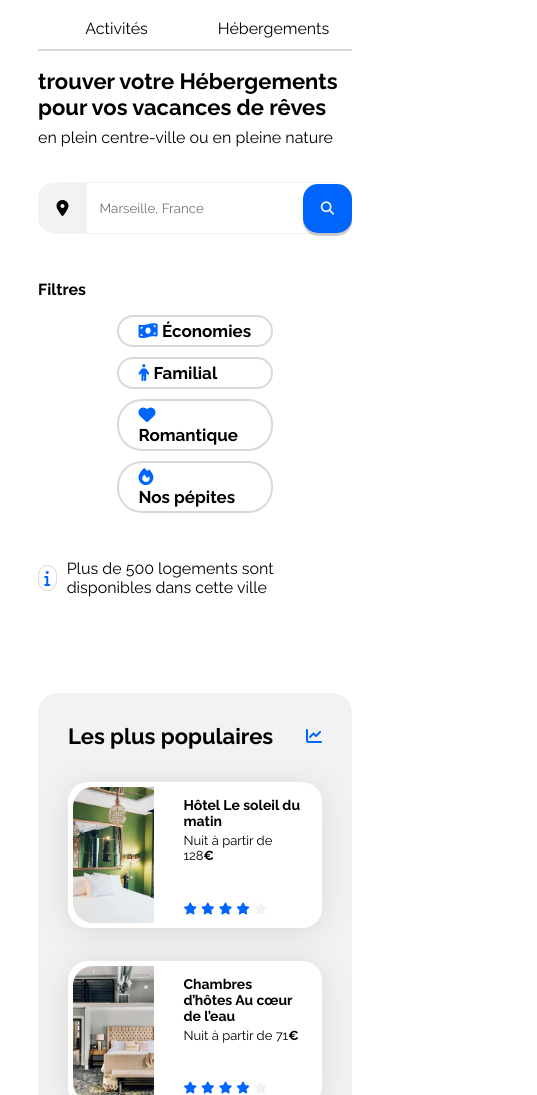
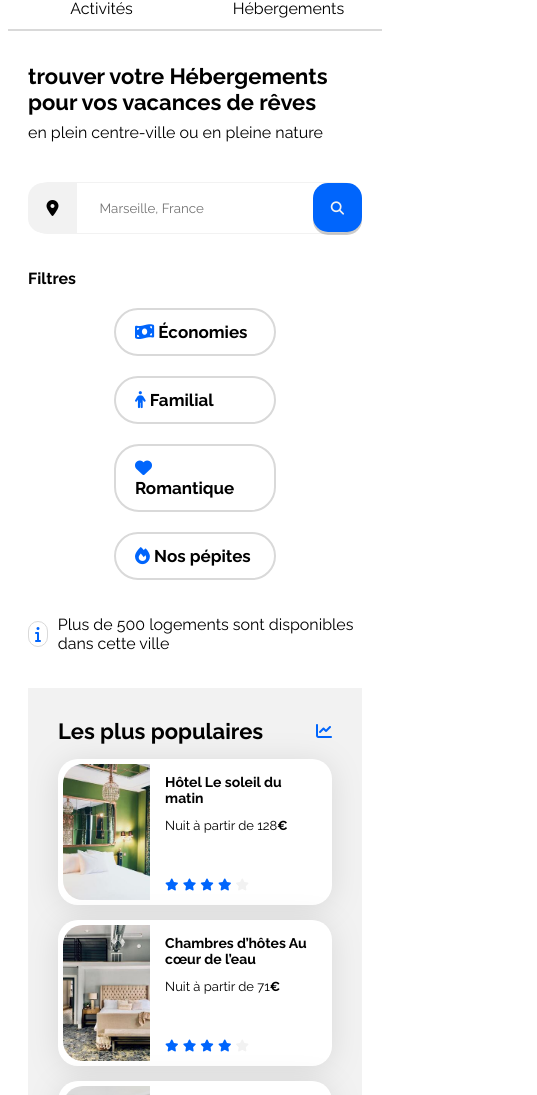
Before and after one commit to Gaby-code42/Booki, a plain HTML site: page index.html in a window 390 px wide. Shown: the part 98-1193 px from the top of the page, 537 px wide, since content can reach past the window. Drawn offline with Linux system fonts and the light colour scheme.

Commit message:
correction + starting media

```diff
--- a/css/style.css
+++ b/css/style.css
@@ -2,13 +2,6 @@
 * {
     font-family: 'Raleway', sans-serif;
 
-}
-h1 {
-    margin:0;
-}
-
-h3 {
-    margin:0;
 }
 :root {
     --main-color: #0065FC;
@@ -19,6 +12,16 @@ h3 {
 .fa-solid {
     color: var(--main-color);
 }
+
+h1 h2 h3{
+    margin:0;
+}
+
+p { margin:0;
+    display: inline-block;
+
+}
+
 
 body {
     display: flex;
@@ -53,7 +56,11 @@ header .logo img{
 
 }
 .nav-top ul {
-    margin: 0;
+    margin:0;
+    padding:0;
+    display: flex;
+    flex-direction: row;
+    text-align:center;
 }
 
 .header-title{
@@ -124,6 +131,15 @@ header .logo img{
     height: 49px;
     }
 
+    .button-search{
+    background-color:#0065FC;
+    border-radius: 15px 15px 15px 15px;
+    width: 49px;
+    height: 49px;
+    border:none;
+    box-shadow:  0px 3px 0 rgba(0,0,0,0.2);
+    }
+
 input[type="submit"] {
     background-color:#0065FC;
     border-radius: 0px 15px 15px 0px;
@@ -136,6 +152,11 @@ input[type="submit"] {
 .nav-interest{
     margin-top:5px;
 }
+
+.nav-interest p {
+    margin:0;
+}
+
 .nav-group{
     flex-wrap: wrap;
     display:flex;
@@ -167,15 +188,15 @@ input[type="submit"] {
     border: #D9D9D9 2px solid;
     border-radius: 25px;
     font-size: 17px;
-    display:flex;
     align-items: center;
     justify-content: center;
-    padding: 4px 19px 4px 19px;
+    padding: 12px 19px 12px 19px;
 }
-
-.nav-interest ul li p {
-    display: inline-block;
-    margin:0px;
+.nav-interest {
+    margin: 0;
+}
+.nav-group {
+    margin:0;
 }
 
  .info {
@@ -202,9 +223,8 @@ input[type="submit"] {
     justify-content: space-between;
 }
 
+
 .hebergements-and-populaires section {
-    background-color: var(--main-bg-color);
-    border-radius: 20px;
     padding: 30px;
     box-sizing: border-box;
 }
@@ -212,18 +232,25 @@ input[type="submit"] {
 /****** Hebergements ***********/
 .hebergements {
     width: 65%;
+    background-color: var(--main-bg-color);
+    border-radius: 20px;
 }
 
 .card-txt {
+    display: flex;
     Padding :0px 15px 0px 15px;
     Gap: 8px;
+    flex-direction: column;
 }
 
 .card-rating {
-    Padding :0px 15px 0px 15px;
     Gap: 4px;
 }
-
+.hebergements {
+    display: flex;
+    gap:30px;
+    flex-direction: column;
+}
 .hebergements-cards {
     display:flex;
     flex-wrap: wrap;
@@ -236,10 +263,7 @@ input[type="submit"] {
 }
 
 
-.hebergements-cards .card .card-content .card-subtitle {
-    margin-top:8px;
-    margin-bottom:8px;
-}
+
 
 .hebergements-cards img {
     width: 100%;
@@ -271,6 +295,7 @@ a {
 
 .card-title {
     font-size: 16px;
+    margin:0;
 }
 
 .euro {
@@ -281,12 +306,14 @@ a {
     color: var(--main-bg-color)
 }
 
-h4{
-    margin-bottom: 0;
+h4 {
+    margin:0;
 }
 /****** Populaires ***********/
 .populaires {
     width: 32%;
+    background-color: var(--main-bg-color);
+    border-radius: 20px;
 }
 
 .populaires-title {
@@ -309,13 +336,14 @@ h4{
 
 .populaires-cards .card-content {
     width: 67%;
-    padding-left: 15px;
     display: flex;
     flex-direction: column;
     justify-content: space-between;
     box-sizing: border-box;
 }
-
+.populaires-cards .card-rating{
+    padding-left: 15px;
+}
 .populaires-cards .card-title {
     margin-top: 10px;
     margin-bottom: 4px;
@@ -334,6 +362,7 @@ h4{
 .activity {
     box-sizing: border-box;
     padding: 30px;
+    float: none;
 }
 
 .activity .card-title {
@@ -345,6 +374,7 @@ h4{
     display: flex;
     width: 100%;
     gap:30px;
+
 }
 
 .a-card {
@@ -409,7 +439,6 @@ footer {
 
     .populaires {
         width: 100%;
-        margin-top: 50px;
     }
 
     .populaires-cards {
@@ -434,13 +463,13 @@ footer {
 
 /* Small devices (phones, less than 768px) */
 @media (max-width: 767.98px) {
+    /*header*/
     .main-container{
-        padding: 0 30px;
+        padding: 0px;
     }
-
     header {
-        display: flex;
         flex-direction: column;
+        gap:10px;
     }
 
     .logo {
@@ -448,39 +477,41 @@ footer {
         justify-content: center;
         }
 
-    .nav-top {
-        display: flex;
-        padding:0 px;
-        flex-direction: row;
+    header .logo img{
+        padding: 30px;
+    }
+    .header-title::before{
+    border-top: 2px solid#D9D9D9;
+    top:30px;
     }
 
-    .nav-top ul {
-        display: flex;
-        flex-direction: row;
-        margin:0;
-        padding:0;
-        width: 100%;
-        text-align:center;
-        margin-top:30px;
+    main {
+        padding: 0px 20px 0px 20px;
+        gap:35px;
+    }
+    h1 {
+        font-size: 22px;
     }
 
     .nav-top ul li {
         padding: 0;
-        margin: 0 auto;
+        margin: 0 ;
         width: 50%;
     }
+    .nav-interest {
+        display: flex;
+        flex-wrap: wrap;
+        gap:10px;
+    }
+    .nav-interest ul{
+        margin:0;
+        padding: 0;
+    }
+    .nav-filter {
+        width: 36%;
+        margin-top: 10px;
+    }
 
-.header-title::before{
-    border-top: 2px solid#D9D9D9;
-    top:30px;
-}
-h1 {
-    font-size: 22px;
-}
-.container-title p {
-    font-size: 16px;
-    margin-top: auto;
-}
     .search-bar {
         border-top: 1px solid #F2F2F2;
         border-bottom: 1px solid #F2F2F2;
@@ -488,15 +519,6 @@ h1 {
         display: flex;
         justify-content: space-between;
     }
-.button-search{
-    background-color:#0065FC;
-    border-radius: 15px 15px 15px 15px;
-    width: 49px;
-    height: 49px;
-    border:none;
-    box-shadow:  0px 3px 0 rgba(0,0,0,0.2);
-    }
-
     .fa-magnifying-glass {
         color:#F2F2F2;
     }
@@ -504,30 +526,33 @@ h1 {
         display: none;
     }
 
-.nav-interest ul{
-    margin:0;
-    padding: 0;
-}
-
-.nav-filter {
-    width: 36%;
-}
-
     .hebergements{
         order:2;
+        background-color: white;
+    }
+    .hebergements-cards a {
+        width: 100%;
     }
 
     .populaires {
         order:1;
-    background-color: transparent;
+        border-radius: 0;
+    }
+    .populaires-cards .card {
+        margin-top:15px;
     }
     .populaires-cards {
         flex-direction: column;
 
     }
-
     .populaires-cards a {
         width: 100%;
     }
+    .activity-cards {
+        width: 100%;
+    }
+    .activity-cards img {
+        height: 141px;
+    }
 
 }
--- a/index.html
+++ b/index.html
@@ -92,9 +92,8 @@
                                 <div class="card-txt">
                                     <h3 class="card-title">Hôtel Du Port</h3>
                                     <p class="card-subtitle">Nuit à partir de 52<span class="euro">€</span></p>
-                                    </div>
                                     <div class="card-rating">
-                                        <i class="fa-xs fa-solid fa-star" aria-hidden="true"></i>
+                                    <i class="fa-xs fa-solid fa-star" aria-hidden="true"></i>
                                     <i class="fa-xs fa-solid fa-star" aria-hidden="true"></i>
                                     <i class="fa-xs fa-solid fa-star" aria-hidden="true"></i>
                                     <i class="fa-xs fa-solid fa-star" aria-hidden="true"></i>
@@ -111,9 +110,8 @@
                                 <div class="card-txt">
                                     <h3 class="card-title">Hôtel Chez Amina</h3>
                                     <p class="card-subtitle">Nuit à partir de 96<span class="euro">€</span></p>
-                                    </div>
                                     <div class="card-rating">
-                                        <i class="fa-xs fa-solid fa-star" aria-hidden="true"></i>
+                                    <i class="fa-xs fa-solid fa-star" aria-hidden="true"></i>
                                     <i class="fa-xs fa-solid fa-star" aria-hidden="true"></i>
                                     <i class="fa-xs fa-solid fa-star" aria-hidden="true"></i>
                                     <i class="fa-xs fa-solid fa-star" aria-hidden="true"></i>
@@ -130,7 +128,6 @@
                                 <div class="card-txt">
                                     <h3 class="card-title">Hôtel Les Mouettes</h3>
                                     <p class="card-subtitle">Nuit à partir de 76<span class="euro">€</span></p>
-                                    </div>
                                     <div class="card-rating">
                                         <i class="fa-xs fa-solid fa-star" aria-hidden="true"></i>
                                     <i class="fa-xs fa-solid fa-star" aria-hidden="true"></i>
@@ -149,7 +146,6 @@
                                 <div class="card-txt">
                                         <h3 class="card-title">Hôtel De la Mer</h3>
                                         <p class="card-subtitle">Nuit à partir de 46<span class="euro">€</span></p>
-                                        </div>
                                         <div class="card-rating">
                                             <i class="fa-xs fa-solid fa-star" aria-hidden="true"></i>
                                         <i class="fa-xs fa-solid fa-star" aria-hidden="true"></i>
@@ -168,7 +164,6 @@
                                 <div class="card-txt">
                                         <h3 class="card-title">Auberge La Canebière</h3>
                                         <p class="card-subtitle">Nuit à partir de 25<span class="euro">€</span></p>
-                                        </div>
                                         <div class="card-rating">
                                             <i class="fa-xs fa-solid fa-star" aria-hidden="true"></i>
                                         <i class="fa-xs fa-solid fa-star" aria-hidden="true"></i>
@@ -187,7 +182,7 @@
                                 <div class="card-txt">
                                         <h3 class="card-title">Auberge Le Panier</h3>
                                         <p class="card-subtitle">Nuit à partir de 46<span class="euro">€</span></p>
-                                        </div>
+
                                         <div class="card-rating">
                                             <i class="fa-xs fa-solid fa-star" aria-hidden="true"></i>
                                         <i class="fa-xs fa-solid fa-star" aria-hidden="true"></i>
@@ -279,36 +274,36 @@
                 <div class="activity-cards">
 
                     <article class="a-card">
-                            <a href="#">
+
                                 <img src="./images/activites/reno-laithienne.jpg" alt="vieux-port">
                                 <div class="a-card-content">
                                     <h3 class="card-title">Vieux-port</h3>
                                 </div>
-                            </a>
+
                     </article>
                     <article class="a-card">
-                            <a href="#">
+
                                 <img src="./images/activites/paul-hermann.jpg" alt="vieux-port">
                                 <div class="a-card-content">
                                     <h3 class="card-title">Fort de Pomègues</h3>
                                 </div>
-                            </a>
+
                     </article>
                     <article class="a-card">
-                            <a href="#">
+
                                 <img src="./images/activites/kilyan-sockalingum.jpg" alt="vieux-port">
                                 <div class="a-card-content">
                                     <h3 class="card-title">Parc national des Calanques</h3>
                                 </div>
-                            </a>
+
                     </article>
                     <article class="a-card">
-                            <a href="#">
+
                                 <img src="./images/activites/florian-wehde.jpg" alt="vieux-port">
                                 <div class="a-card-content">
                                     <h3 class="card-title">Notre-Dame-De-La-Garde</h3>
                                 </div>
-                            </a>
+
                     </article>
                     </a>
                 </div>
```
Lines whose indentation alone changed are shown as unchanged.
